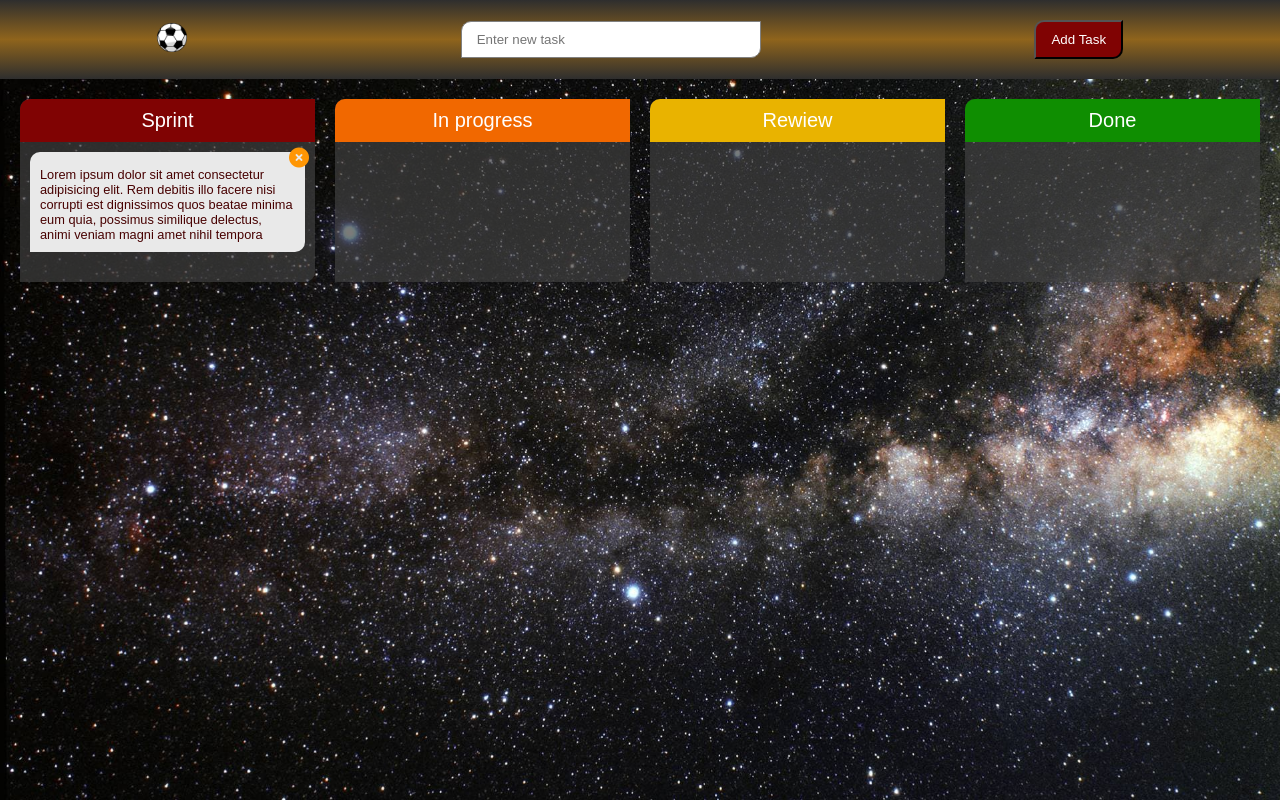
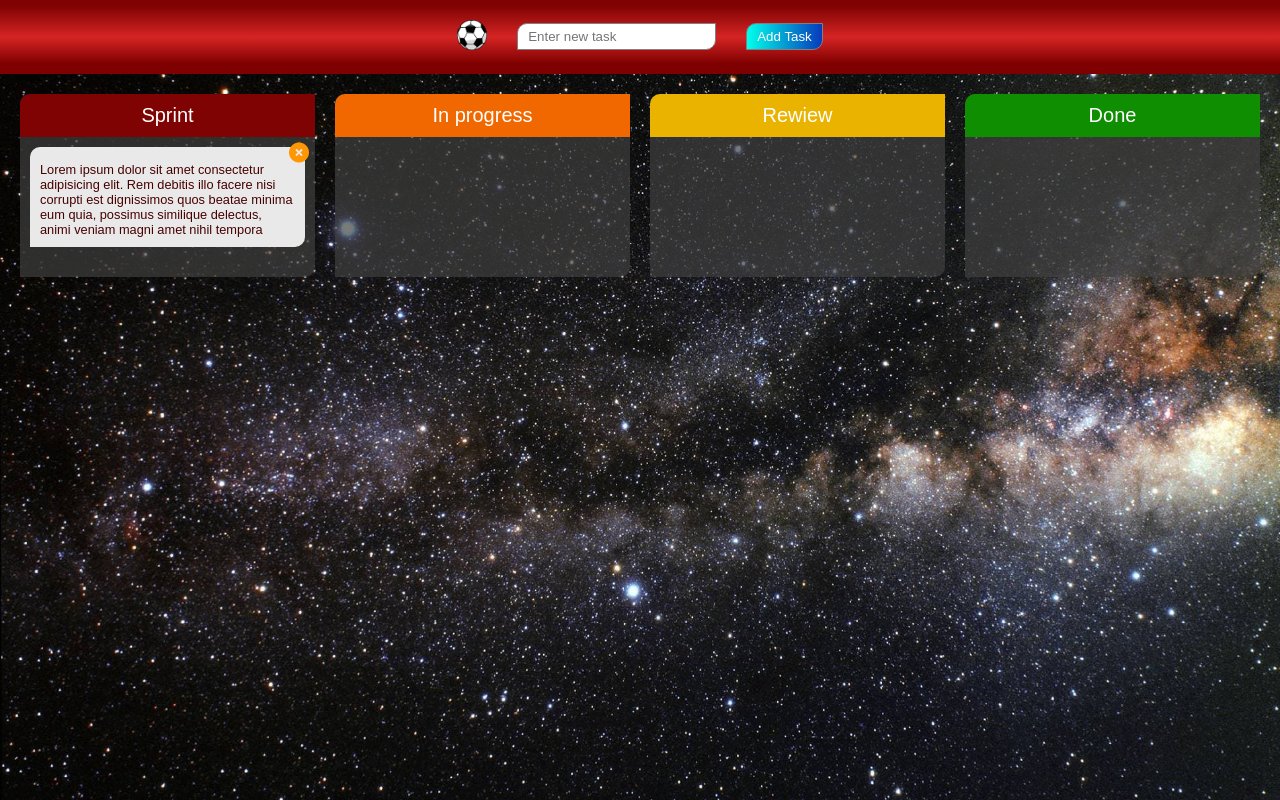
Before and after one commit to senior-listik/itea-js-task-18, a plain HTML site: page index.html in a window 1280 px wide. Drawn offline with Linux system fonts and the light colour scheme.

Commit message:
change styles

```diff
--- a/scss/style.scss
+++ b/scss/style.scss
@@ -21,28 +21,25 @@ body{
 .header {
     display: flex;
     align-items: center;
-    justify-content: space-around;
+    justify-content: center;
+    gap: 30px;
     text-align: center;
     padding: 20px;
-    background: linear-gradient(0deg, rgba(46, 46, 46, 1) 0%, rgba(143, 100, 28, 1) 50%, rgba(46, 46, 46, 1) 100%);
-// background: linear-gradient(0deg, rgba(36, 36, 36, 1) 0%, rgba(100, 76, 36, 1) 52%, rgba(36, 36, 36, 1) 100%);
-    // background: linear-gradient(0deg, rgba(127, 0, 0, 1) 14%, rgba(207, 0, 0, 0.86) 50%, rgba(127, 0, 0, 0.99) 91%);
+    background: linear-gradient(0deg, rgba(127, 0, 0, 1) 14%, rgba(207, 0, 0, 0.86) 50%, rgba(127, 0, 0, 0.99) 91%);
     &__inp {
-        width: 300px;
-        padding: 10px 15px;
+        // height: 25px;
+        padding: 5px 10px;
         @extend %border_radius;
         border: 1px solid grey;
-        outline: none;
-
+       outline: none;
     }
 
     &__btn {
-        padding: 10px 15px;
+        padding: 5px 10px;
         @extend %border_radius;
-        // border: 1px solid grey;
+        border: 1px solid grey;
         cursor: pointer;
-        background: rgb(128, 3, 3);
-        // background:linear-gradient(272deg, rgba(107, 27, 27, 1) 0%, rgba(255, 159, 0, 1) 48%, rgba(100, 30, 30, 1) 100%);
+        background: linear-gradient(90deg, rgba(0, 255, 235, 1) 0%, rgba(7, 58, 187, 1) 100%);
         color: white;
     }
 }
```
Also changed, not shown: css/style.css.
